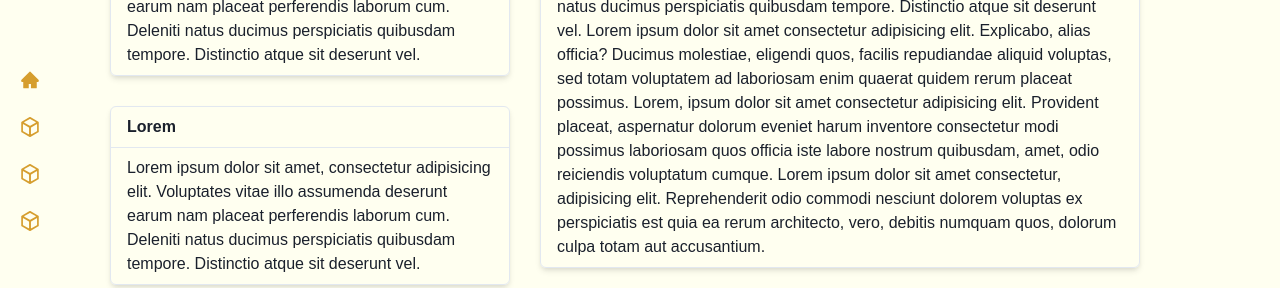
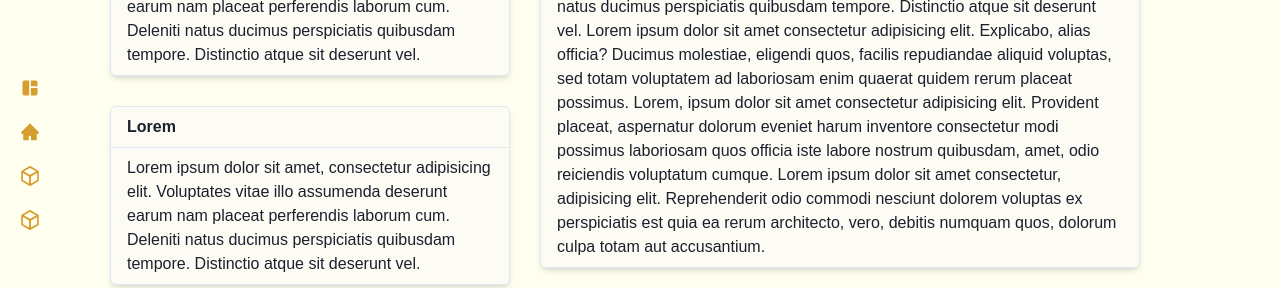
Before and after one commit to raccoon91/frondia, a React (Vite) app: page / in a window 1280 px wide. Shown: the part 246-534 px from the top of the page. Built offline with nearby package versions, Linux system fonts and the light colour scheme.

Commit message:
style: modify theme

```diff
--- a/src/components/base/Card.tsx
+++ b/src/components/base/Card.tsx
@@ -8,9 +8,9 @@ interface ICardProps {
 
 export const Card: FC<ICardProps> = ({ title, children }) => {
   return (
-    <chakra.div border="1px solid" borderColor="gray.200" rounded="md" shadow="md">
+    <chakra.div border="1px solid" borderColor="border" rounded="md" shadow="md" bg="surface">
       {title ? (
-        <chakra.div p="8px 16px" borderBottom="1px solid" borderColor="gray.200" fontWeight="600">
+        <chakra.div p="8px 16px" borderBottom="1px solid" borderColor="border" fontWeight="600">
           {title}
         </chakra.div>
       ) : null}
--- a/src/layouts/Layout.tsx
+++ b/src/layouts/Layout.tsx
@@ -4,10 +4,10 @@ import { Sidebar } from "./Sidebar";
 
 export const Layout = () => {
   return (
-    <Flex align="stretch" w="100vw" h="100vh" bg="brand.50">
+    <Flex align="stretch" w="100vw" h="100vh" bg="background">
       <Sidebar />
 
-      <Box overflow="hidden" flex="1">
+      <Box overflow="auto" flex="1">
         <Outlet />
       </Box>
     </Flex>
--- a/src/layouts/Menu.tsx
+++ b/src/layouts/Menu.tsx
@@ -1,6 +1,6 @@
 import { FC } from "react";
 import { IconType } from "react-icons";
-import { Icon, Tooltip } from "@chakra-ui/react";
+import { Box, Icon, Tooltip } from "@chakra-ui/react";
 
 interface IMenuProps {
   icon: IconType;
@@ -9,16 +9,16 @@ interface IMenuProps {
 
 export const Menu: FC<IMenuProps> = ({ icon, name }) => {
   return (
-    <Tooltip label={name} placement="right" bg="brand.100" color="brand.500">
-      <span>
-        <Icon
-          as={icon}
-          color="brand.500"
-          boxSize="20px"
-          _hover={{ boxSize: "30px" }}
-          transition="width 0.1s linear, height 0.1s linear"
-        />
-      </span>
+    <Tooltip label={name} placement="right" bg="surface" color="primary">
+      <Box
+        w="20px"
+        h="20px"
+        cursor="pointer"
+        _hover={{ width: "30px", height: "30px" }}
+        transition="width 0.1s linear, height 0.1s linear"
+      >
+        <Icon as={icon} color="primary" boxSize="full" />
+      </Box>
     </Tooltip>
   );
 };
--- a/src/layouts/Sidebar.tsx
+++ b/src/layouts/Sidebar.tsx
@@ -1,13 +1,14 @@
 import { VStack } from "@chakra-ui/react";
+import { MdSpaceDashboard } from "react-icons/md";
 import { AiFillHome } from "react-icons/ai";
 import { SiHackthebox } from "react-icons/si";
 import { Menu } from "./Menu";
 
 export const Sidebar = () => {
   return (
-    <VStack justify="center" spacing="20px" w="60px">
+    <VStack justify="center" spacing="24px" w="60px">
+      <Menu name="Dashboard" icon={MdSpaceDashboard} />
       <Menu name="Home" icon={AiFillHome} />
-      <Menu name="menu" icon={SiHackthebox} />
       <Menu name="menu" icon={SiHackthebox} />
       <Menu name="menu" icon={SiHackthebox} />
     </VStack>
--- a/src/pages/HomePage.tsx
+++ b/src/pages/HomePage.tsx
@@ -3,7 +3,7 @@ import { Card } from "../components";
 
 export const HomePage = () => {
   return (
-    <Box overflow="auto" w="full" h="full" p="50px">
+    <Box p="50px">
       <Heading>Welcome</Heading>
 
       <Wrap mt="50px" spacing="30px">
--- a/src/styles/theme.ts
+++ b/src/styles/theme.ts
@@ -9,6 +9,14 @@ export const theme = extendTheme(
     colors: {
       brand: baseTheme.colors.yellow,
     },
+    semanticTokens: {
+      colors: {
+        primary: baseTheme.colors.yellow[500],
+        background: baseTheme.colors.yellow[50],
+        surface: "#fcfcf5",
+        border: baseTheme.colors.gray[200],
+      },
+    },
   },
   withDefaultColorScheme({ colorScheme: "brand" })
 );
```
